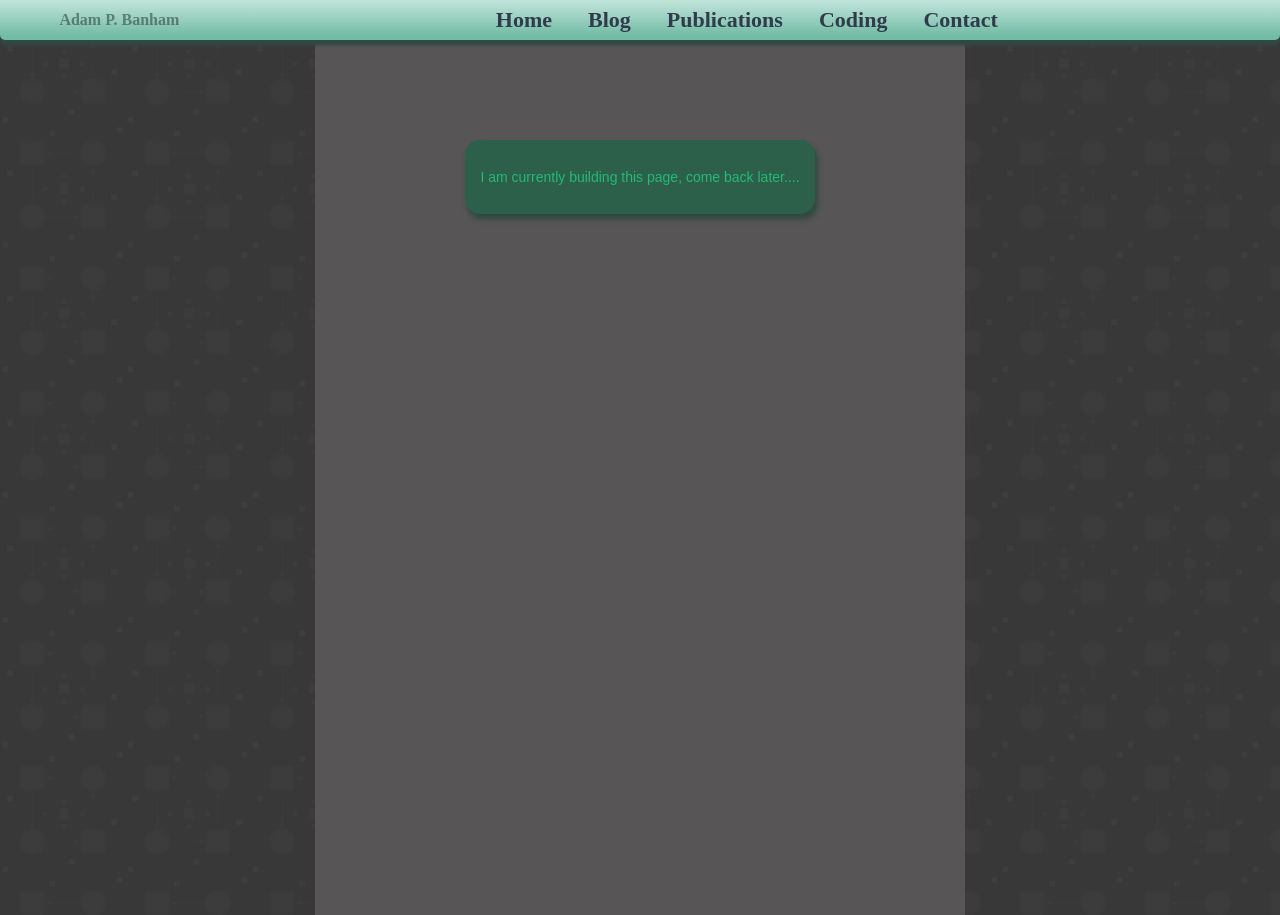
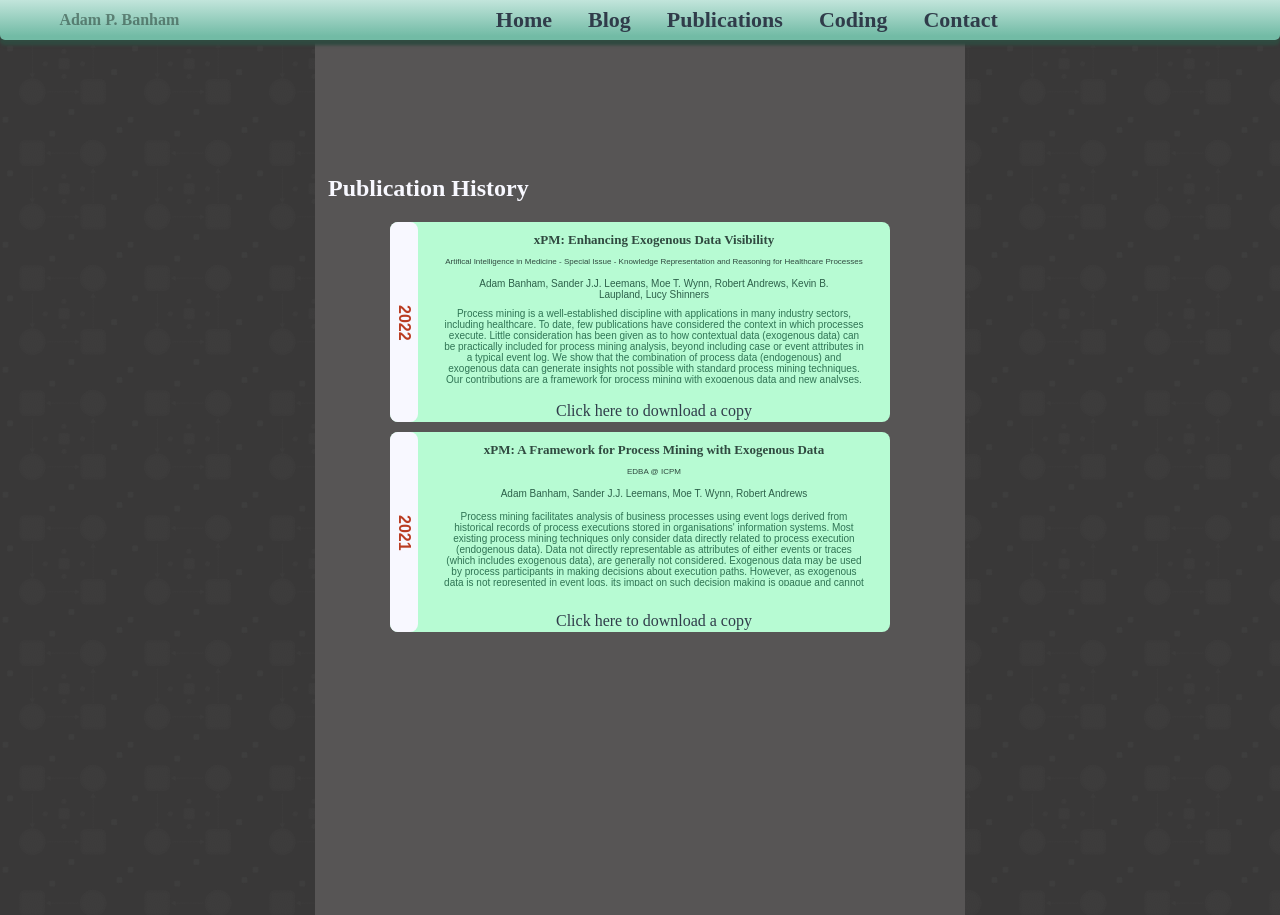
Before and after one commit to AdamBanham/personal-webpage-stack, a Vue app in the folder frontend/: page / in a window 1280 px wide. Both pictures are taken after a click on the element "Publications". Built offline with nearby package versions, Linux system fonts and the light colour scheme.

Commit message:
added desktop friendly publication list

```diff
--- /dev/null
+++ b/frontend/src/components/publication/Card.vue
@@ -0,0 +1,205 @@
+<template>
+  <div class="pub-card">
+    <div class="pub-card-left">
+      <div class="pub-card-year">
+        <p> {{ year }} </p>
+      </div>
+    </div>
+    <div class="pub-card-right">
+      <div class="pub-card-title">
+        <h3>{{ title }}</h3>
+      </div>
+      <div class="pub-card-venue">
+        <p>{{ venue }}</p>
+      </div>
+      <div class="pub-card-authors">
+        <p>
+          {{ authors.join(", ") }}
+        </p>
+      </div>
+      <div class="pub-card-abstract">
+        <p> {{ abstract }} </p>
+      </div>
+      <div class="pub-card-fill" />
+      <div class="pub-card-download" v-if="file != false">
+        <div class="holder">
+        <a
+          :href="fileURL"
+          target="_blank"
+        > Click here to download a copy</a>
+      </div>
+      </div>
+      <div class="pub-card-download" v-else>
+        <p>Prepint not available</p>
+      </div>
+    </div>
+  </div>
+</template>
+
+<script>
+export default {
+    name : "PubCard",
+    props: {
+        'title' : {
+            type: String,
+            required: true,
+            default: "Working Title"
+        },
+        'authors' : {
+            type: Array,
+            required : true
+        },
+        'year' : {
+            type: [String , Number],
+            required: false,
+            default: "TBA"
+        },
+        'venue' : {
+          type: String,
+          required: false,
+          default: "TBA"
+        },
+        'abstract' : {
+          type: String,
+          required: true,
+          default: "Coming soon..."
+        },
+        'file' : {
+          type: [String,Boolean],
+          required: false,
+          default: false
+        }
+    },
+  computed: {
+    fileURL: function(){
+      if (this.file == false) return "";
+      console.log(`@/assets/${this.file}`)
+      return this.getArticle(this.file)
+    }
+  },
+  methods: {
+    getArticle : function (file) {
+      return new URL(`/${file}`, import.meta.url).href
+    }
+  }
+}
+</script>
+
+<style lang="sass" scoped>
+@import "@/styles/coloursAnt.sass"
+
+.pub-card
+    margin-left: 10%
+    margin-right: 10%
+    min-width: 80%
+    max-width: 80%
+    min-height: 200px
+    max-height: 200px
+    background-color: $green-10
+    margin-bottom: 10px
+    border-radius: 8px
+    display: flex
+    flex-grow: 1
+    flex-direction: row
+
+    .pub-card-left
+      padding-top: 5px
+      padding-left: 5px
+      padding-right: 5px
+      display: flex
+      width: 25
+      min-height: 100%
+      background-color: $light-grey
+      border-radius: 8px
+      justify-content: center
+      justify-items: center
+      .pub-card-year
+        margin: auto
+        p
+          font-size: 16px
+          font-weight: bold
+          color: $red-5
+          margin: 0 0 0 0
+          writing-mode: vertical-rl
+
+    .pub-card-right
+      display: flex
+      flex-direction: column
+      flex-grow: 1
+      .pub-card-title
+          margin-top: 10px
+          width: 100%
+          h3
+              margin: 0 0 0 0
+              font-size: 13px
+              text-align: center
+              color: $green-1
+              width: 100%
+      .pub-card-venue
+          margin-top: 2px
+          width: 90%
+          margin-left: 5%
+          margin-right: 5%
+          min-height: 10px
+          max-height: 20px
+          p
+            margin: 0 0 0 0
+            text-align: center
+            width: 100%
+            font-size: 8px
+            color: $green-1
+      .pub-card-authors
+          margin-top: 5px
+          width: 80%
+          margin-left: 10%
+          margin-right: 10%
+          min-height: 10px
+          max-height: 25px
+          p
+              margin: 0 0 0 0
+              text-align: center
+              width: 100%
+              font-size: 10px
+              color: $green-2
+      .pub-card-abstract
+        max-height: 85px
+        overflow-y: hidden
+        width: 90%
+        margin-left: 5%
+        margin-right: 5%
+        p
+          color: $green-3
+          font-size: 10px
+      .pub-card-fill
+        display: flex
+        flex-grow: 1
+      .pub-card-download
+        width: 90%
+        margin-left: 5%
+        margin-right: 5%
+        min-height: 15px
+        max-height: 15px
+        margin-bottom: 5px
+        p
+          width: 100%
+          margin: 0 0 0 0
+          text-align: center
+          color: $red-5
+        .holder
+          width: fit-content
+          margin-left: auto
+          margin-right: auto
+        a
+          text-align: center
+          color: $blue-1
+          &:link
+            color: $blue-1
+            text-decoration: none
+          &:visited
+              color: $blue-1
+          &:hover
+              color: $red-5
+              cursor: pointer
+          &:active
+              color: $yellow-10
+</style>
--- a/frontend/src/router/index.js
+++ b/frontend/src/router/index.js
@@ -3,6 +3,7 @@ import Home from '../views/Home.vue'
 import ContactPage from "@/views/ContactPage.vue"
 import NotReady from "@/views/NotReady.vue"
 import BlogPage from "@/views/blog/Blog.vue"
+import PublicationPage from "@/views/publications/Publications.vue"
 
 const routes = [
   {
@@ -18,7 +19,7 @@ const routes = [
   {
     path: '/pubs',
     name: 'pubs',
-    component: NotReady
+    component: PublicationPage
   },
   {
     path: '/code',
--- /dev/null
+++ b/frontend/src/views/publications/Publications.vue
@@ -0,0 +1,48 @@
+<template>
+  <div class="content-bar">
+    <div class="publications">
+      <h2> Publication History </h2>
+      <PubCard
+        v-for="paper in papers"
+        :key="paper.key"
+        :title="paper.title"
+        :authors="paper.authors"
+        :year="paper.year"
+        :abstract="paper.abstract"
+        :venue="paper.venue"
+        :file="paper.file"
+      />
+    </div>
+  </div>
+</template>
+
+<script>
+import PubCard from "@/components/publication/Card.vue"
+import PubContent from "./content.js"
+export default {
+name: "PublicationsPage",
+components: {
+    PubCard
+},
+data: function() {
+    return {
+        papers: PubContent.Papers
+    }
+}
+
+}
+</script>
+
+<style lang="sass" scoped>
+@import "@/styles/coloursAnt.sass"
+@import "@/styles/content.sass"
+
+.publications
+    padding-top: 15px
+    padding-left: 2%
+    padding-right: 2%
+    width: 96%
+    h2
+        color: $light-grey
+
+</style>
--- /dev/null
+++ b/frontend/src/views/publications/content.js
@@ -0,0 +1,82 @@
+
+class Paper {
+    constructor(key, title, authors, year, abstract, file, venue){
+        this.key = key;
+        this.title = title;
+        this.authors = authors;
+        this.year = year;
+        this.abstract = abstract;
+        this.file = file;
+        this.venue = venue
+    }
+}
+
+var papers = [
+    new Paper(
+        "ICPM2021-EDBA2021",
+        "xPM: A Framework for Process Mining with Exogenous Data",
+        ["Adam Banham", "Sander J.J. Leemans", "Moe T. Wynn", "Robert Andrews"],
+        "2021",
+        `Process mining facilitates analysis of business processes using event
+        logs derived from historical records of process executions stored in
+        organisations' information systems. Most existing process mining
+        techniques only consider data  directly related to process execution
+        (endogenous data). Data not directly representable as attributes of
+        either events or traces (which includes exogenous data), are generally
+         not considered. Exogenous data may be used by process participants
+         in making decisions about execution paths. However, as exogenous data
+         is not represented in event logs, its impact on such decision making is
+         opaque and cannot currently be assessed by existing process mining
+        techniques. This paper shows how exogenous data can be used in process
+        mining, in particular discovery and enhancement techniques, to understand
+         its influence on process decisions. In particular, we focus on time series
+         which represent periodic observations of e.g. weather measurements, city
+        health alerts or patient vital signs. We show that exogenous time series can
+         be aligned and transformed into new attributes to annotate events in an
+        event log. Then, we use these attributes to discover preconditions in a
+        Petri net with exogenous data (xDPN), thus revealing the exogenous data's
+        influence on the process.`,
+        "papers/2021/EDBA/ICPM2021____EDBA___A_Framework_for_Process_Mining_with_Exogenous_Data.pdf",
+        "EDBA @ ICPM"
+    ),
+    new Paper(
+        "AIIM2022a",
+        "xPM: Enhancing Exogenous Data Visibility",
+        ["Adam Banham", "Sander J.J. Leemans", "Moe T. Wynn", "Robert Andrews",
+         "Kevin B. Laupland", "Lucy Shinners"],
+        "2022",
+        `Process mining is a well-established discipline with applications in
+        many industry sectors, including healthcare.
+        To date, few publications have considered the context in which
+        processes execute.
+        Little consideration has been given as to how contextual data
+        (exogenous data) can be practically included for process mining
+        analysis, beyond including case or event attributes in a typical
+        event log.
+        We show that the combination of process data (endogenous) and
+        exogenous data can generate insights not possible with standard
+        process mining techniques.
+        Our contributions are a framework for process mining with
+        exogenous data and new analyses, where exogenous data and process
+        behaviour are linked to process outcomes.
+        Our new analyses visualise exogenous data, highlighting the trends
+        and variations, to show where overlaps or distinctions exist between
+        outcomes.
+        We applied our analyses in a healthcare setting and show that clinicians
+         could extract insights about differences in patients’ vital signs
+         (exogenous data) relevant to clinical outcomes.
+        We present two evaluations, using a publicly available data set,
+        MIMIC--III, to demonstrate the applicability of our analysis.
+        These evaluations show that process mining can integrate large
+        amounts of physiologic data and interventions, with resulting
+        discrimination and conversion to clinically interpretable information.`,
+        "papers/2022/AIIM-SI/AIIM___VSI_KRR___Enhancing_Exogenous_Data_Visibility.pdf",
+        "Artifical Intelligence in Medicine - Special Issue - Knowledge Representation and Reasoning for Healthcare Processes"
+    ),
+]
+
+papers = papers.sort((a,b) => b.year- a.year)
+
+export default {
+    Papers: papers
+}
```
